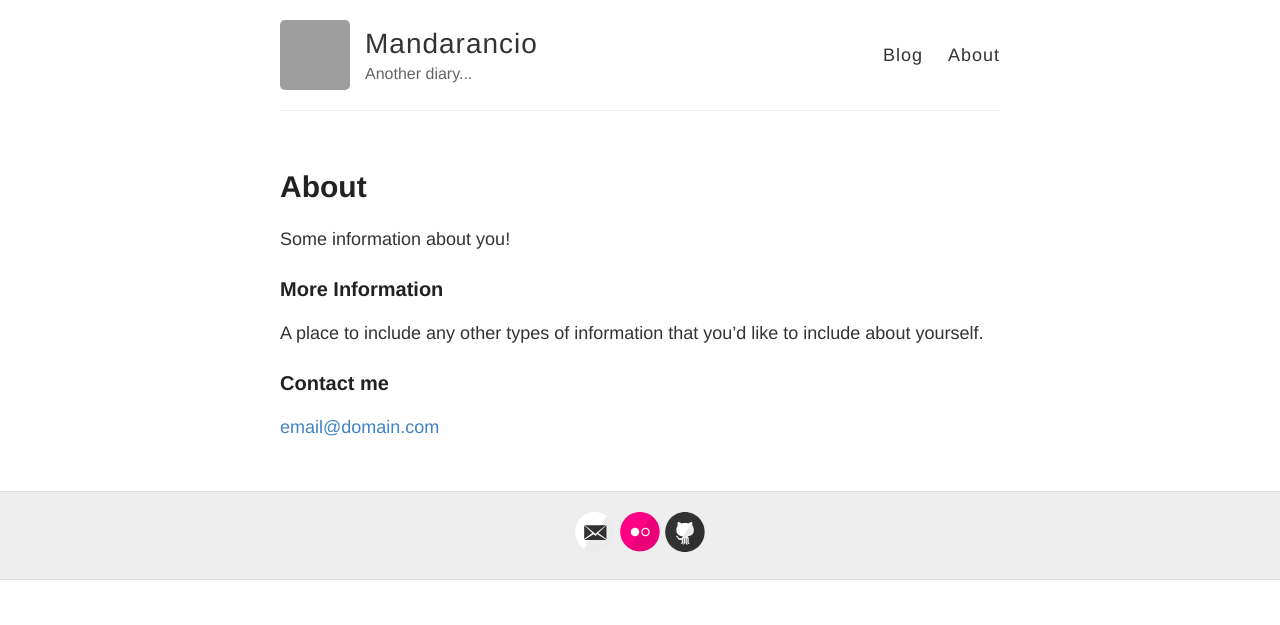
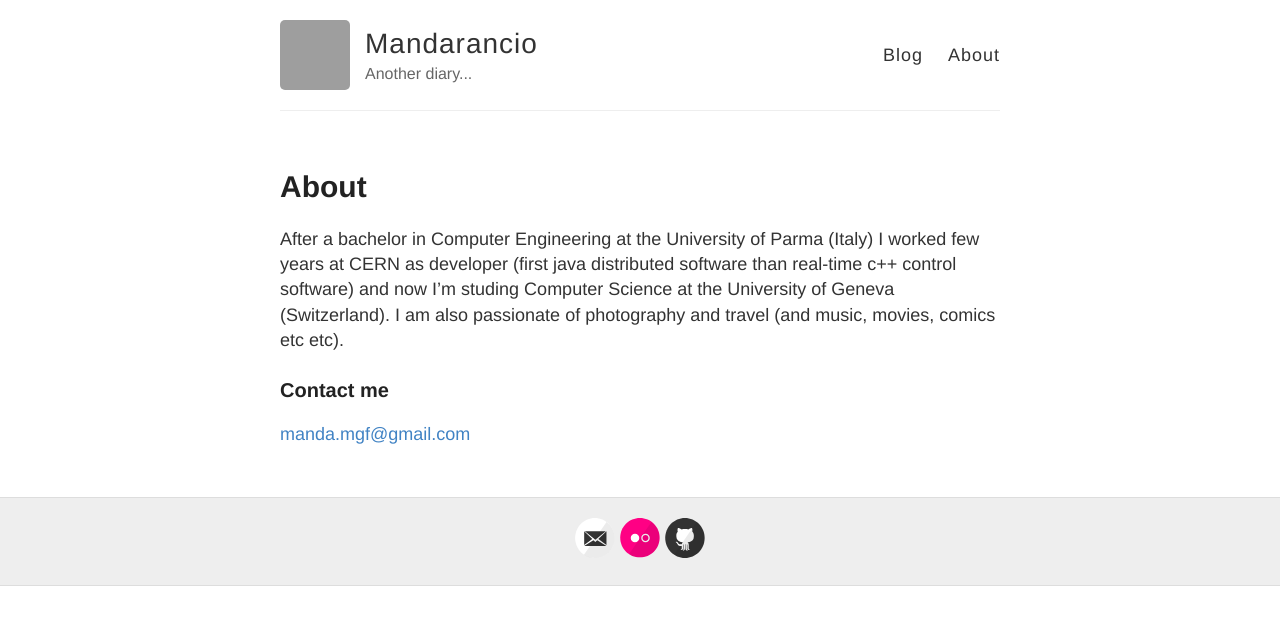
Before and after one commit to Mandarancio/Mandarancio.github.io, a Jekyll site: the page built from about.md, in a window 1280 px wide. Shown: the top 625 px of the page. Built offline with Jekyll 4.4.1, drawn with Linux system fonts in a browser that asks for light colours; grey boxes are pictures that could not be loaded.

Commit message:
Update about.md

```diff
--- a/about.md
+++ b/about.md
@@ -4,12 +4,10 @@ title: About
 permalink: /about/
 ---
 
-Some information about you!
+After a bachelor in Computer Engineering at the University of Parma (Italy) I worked few years at CERN as developer (first java distributed software than real-time c++ control software) and now I'm studing Computer Science at the University of Geneva (Switzerland).
+I am also passionate of photography and travel (and music, movies, comics etc etc).
 
-### More Information
-
-A place to include any other types of information that you'd like to include about yourself.
 
 ### Contact me
 
-[email@domain.com](mailto:email@domain.com)
+[manda.mgf@gmail.com](mailto:manda.mgf@gmail.com)
```
